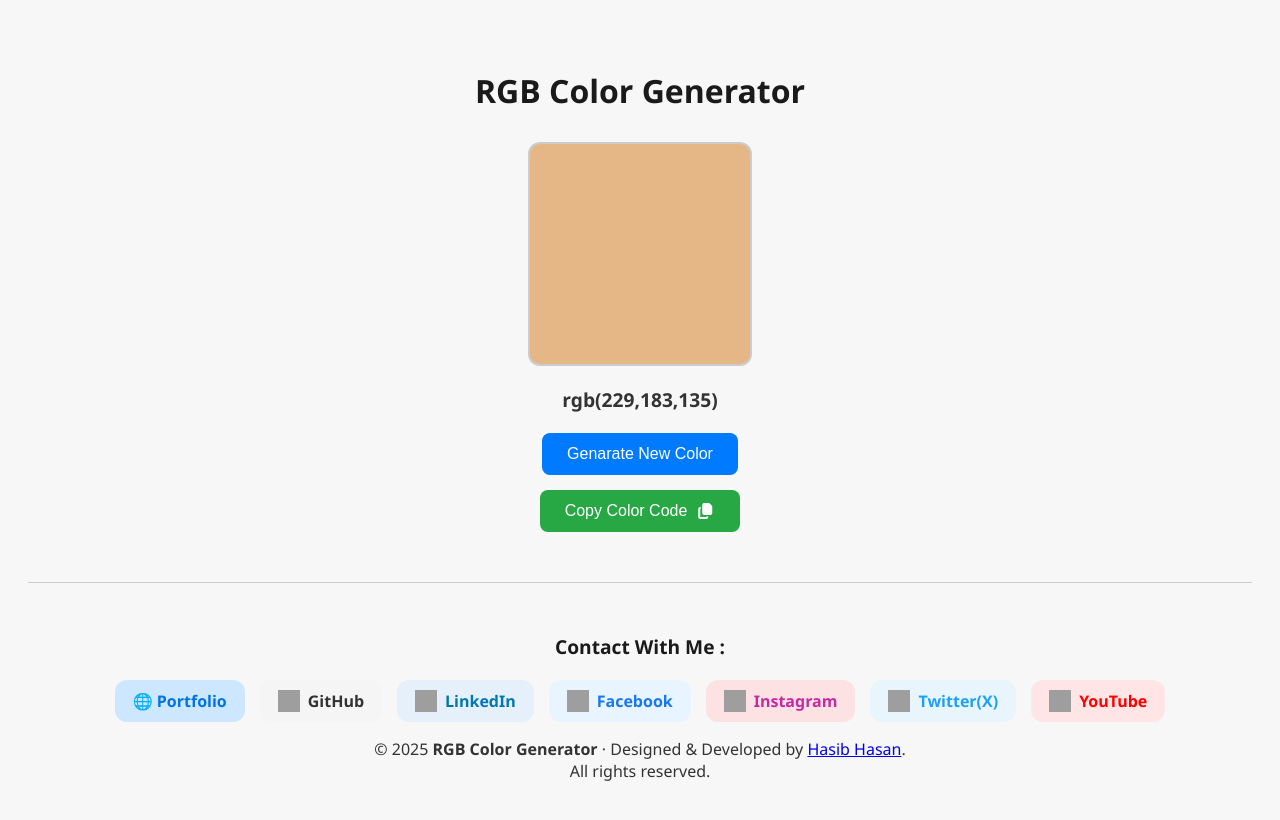
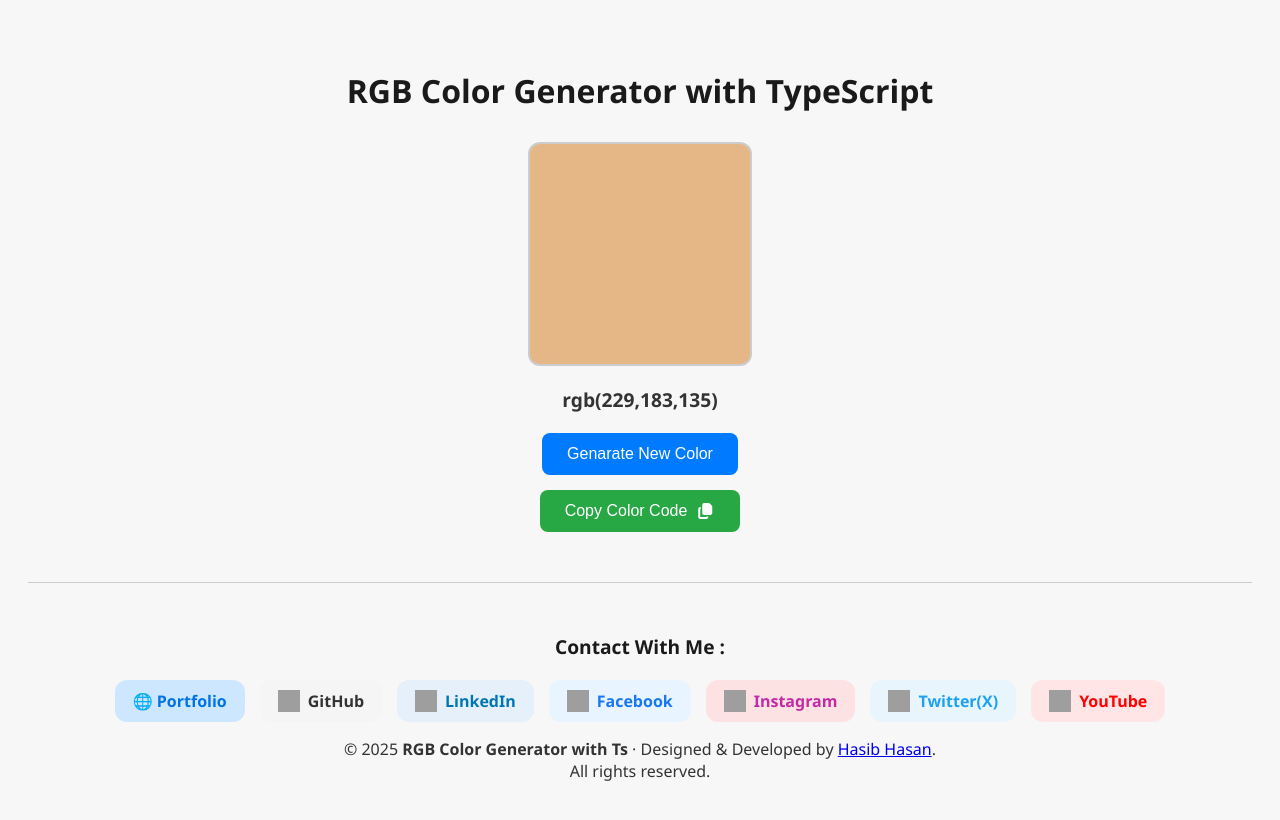
Before and after one commit to HasibCoderLab/rgb-color-generator-with-ts, a website: page index.html in a window 1280 px wide. Drawn offline with Linux system fonts and the light colour scheme; grey boxes are pictures that could not be loaded.

Commit message:
feat: change title and footer

```diff
--- a/index.html
+++ b/index.html
@@ -10,7 +10,7 @@
     <title>RGB Color Generator</title>
 </head>
 <body>
-     <h1>RGB Color Generator</h1>
+     <h1>RGB Color Generator with TypeScript</h1>
     <div id="colorBox"></div>
     <p id="colorCode"></p>
     <button id="generateColorBtn">Genarate New Color </button> <br>
@@ -54,7 +54,7 @@
 
     <footer class="copyright">
         <p>
-            © 2025 <strong>RGB Color Generator</strong> · Designed & Developed by
+            © 2025 <strong>RGB Color Generator with Ts</strong> · Designed & Developed by
             <a href="https://www.github.com/hasibcoderlab" target="_blank">Hasib Hasan</a>.<br />
             <span>All rights reserved.</span>
         </p>
```
